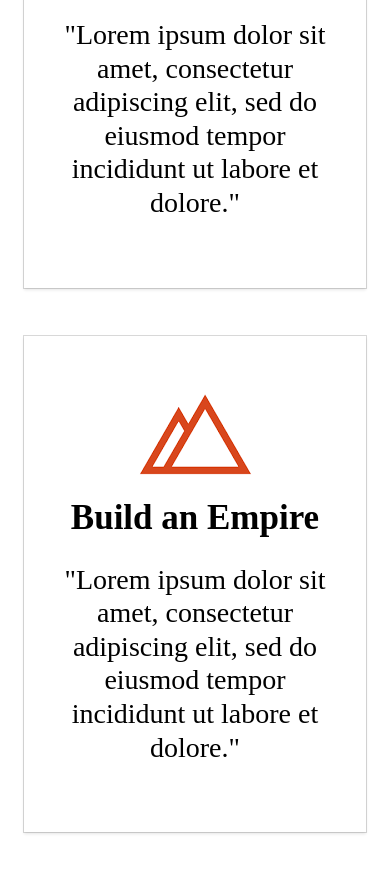
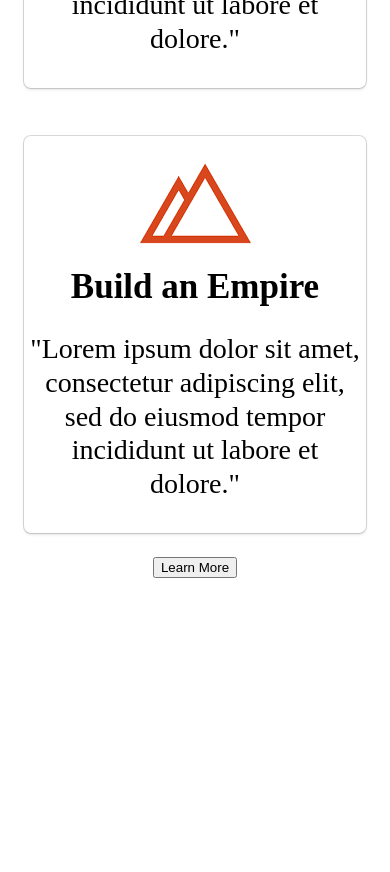
Before and after one commit to Wisdom-Gig/Coding-pratices-at-the-age-of-11, a plain HTML site: page <!DOCTYPE html>.html in a window 390 px wide. Shown: the part 1880-2752 px from the top of the page. After the commit the page ends 2474 px from the top, so only its background shows below. Drawn offline with Linux system fonts and the light colour scheme.

Commit message:
fourth commit

```diff
--- a/<!DOCTYPE html>.html
+++ b/<!DOCTYPE html>.html
@@ -82,7 +82,11 @@
         "Lorem ipsum dolor sit amet, consectetur adipiscing elit, sed do eiusmod tempor incididunt ut labore et dolore."</p>
         </div>
     </div>
-  </div>
+    <div class="row">
+   <div class="col-12">
+    <button>Learn More</button>
+   </div>
+    </div>
 </div>
 
 
--- a/styles1.css
+++ b/styles1.css
@@ -94,6 +94,7 @@ div.box {
     text-align: center;
     margin: 24px;
     padding: 36px 24px 40px 24px;
+    border-radius:  7px;
   background-color: #fff;
   box-shadow: 0 0 0 1px rgba(0, 0, 0, .15), 0 2px 3px 0 rgba(0, 0, 0, .1);
 }
@@ -183,6 +184,11 @@ ul.topnav.responsive li a {
     margin: 0;
 }
 
+div.box{
+    padding: 5px;
+    display: block
+}
+
 div.leftSide-col,
 div.rightSide-col {
     margin: 0;
```
